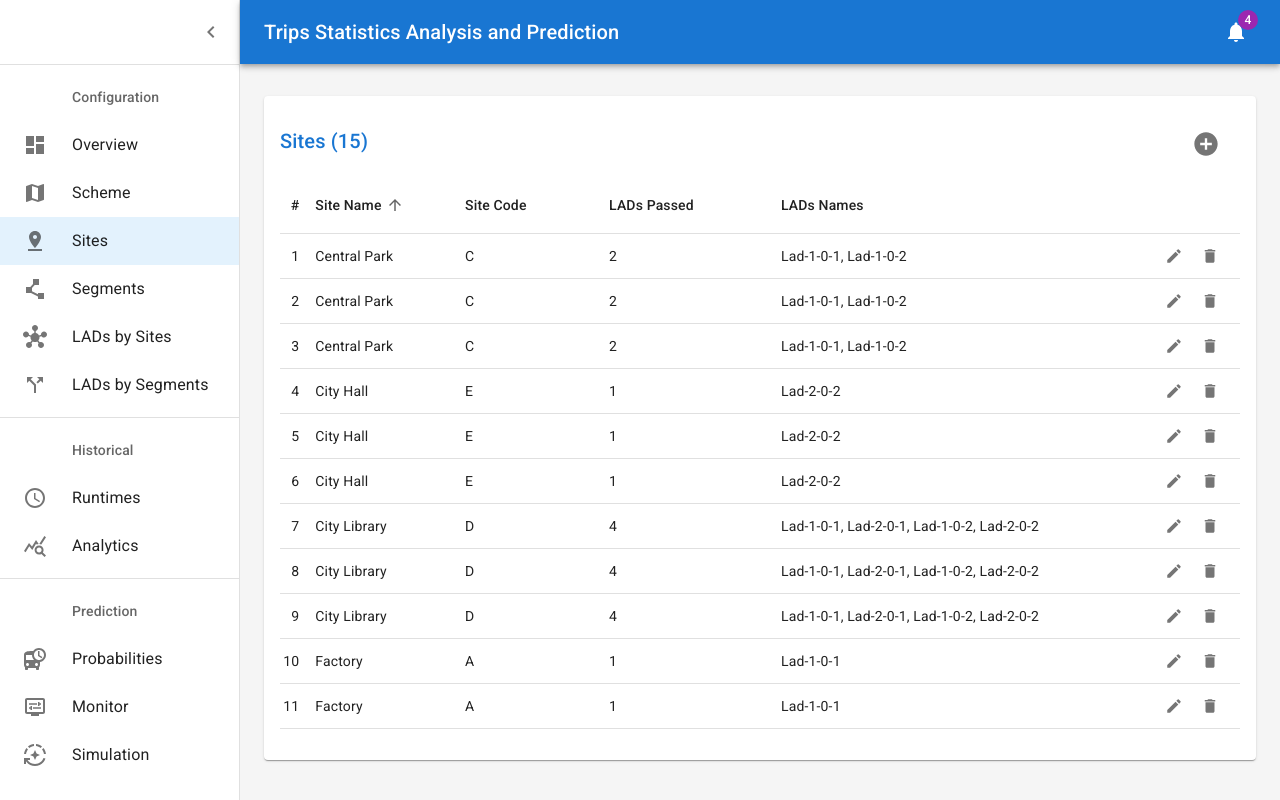
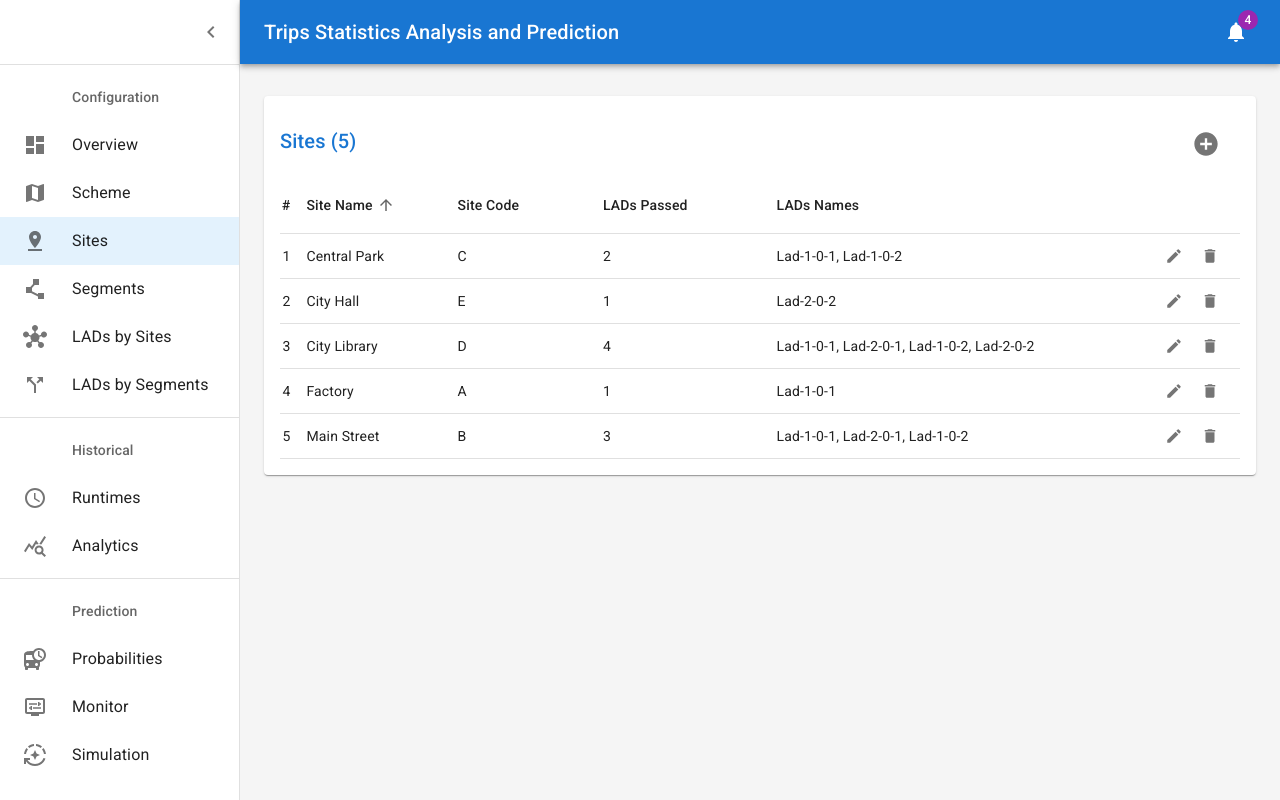
Before and after one commit to bars-p/predict-mvp, a Next.js app: page /sites in a window 1280 px wide. Built offline with nearby package versions, Linux system fonts and the light colour scheme.

Commit message:
Added Context API for data sharing

```diff
--- a/pages/_app.js
+++ b/pages/_app.js
@@ -5,6 +5,7 @@ import '@fontsource/roboto/300.css'
 import '@fontsource/roboto/400.css'
 import '@fontsource/roboto/500.css'
 import '@fontsource/roboto/700.css'
+import DataContextProvider from '../src/contexts/DataContext';
 
 
 export default function App({ Component, pageProps }) {
@@ -15,7 +16,9 @@ export default function App({ Component, pageProps }) {
       </Head>
       <main>
         <Layout>
-          <Component {...pageProps} />
+          <DataContextProvider>
+            <Component {...pageProps} />
+          </DataContextProvider>
         </Layout>
       </main>
     </>
--- a/src/Sites.js
+++ b/src/Sites.js
@@ -1,4 +1,4 @@
-import * as React from 'react';
+import React, { useContext } from 'react';
 import PropTypes from 'prop-types';
 import { createTheme, ThemeProvider } from '@mui/material/styles';
 import CssBaseline from '@mui/material/CssBaseline';
@@ -21,7 +21,7 @@ import Toolbar from '@mui/material/Toolbar';
 import Tooltip from '@mui/material/Tooltip';
 import { visuallyHidden } from '@mui/utils';
 import Title from './Title';
-
+import { DataContext } from './contexts/DataContext';
 
 const mdTheme = createTheme();
 
@@ -70,7 +70,7 @@ const tableHeaders = [
   },
 ];
 
-const sitesList = [
+const sitesListOld = [
   {
     id: 1,
     name: 'Factory',
@@ -163,15 +163,6 @@ const sitesList = [
   },
 ];
 
-const tableData = sitesList.map( site => ({
-  id: site.id,
-  name: site.name,
-  code: site.short,
-  ladsNumber: site.ladsList.length,
-  ladsName: site.ladsList.join(', '),
-  action: null,
-}));
-
 function descendingComparator(a, b, orderBy) {
   if (b[orderBy] < a[orderBy]) {
     return -1;
@@ -260,6 +251,16 @@ function EnhancedTable() {
   const [order, setOrder] = React.useState('asc');
   const [orderBy, setOrderBy] = React.useState('name');
 
+  const { sites, deleteSite } = useContext(DataContext);
+  const tableData = sites.map( site => ({
+    id: site.id,
+    name: site.name,
+    code: site.short,
+    ladsNumber: site.ladsList.length,
+    ladsName: site.ladsList.join(', '),
+    action: null,
+  }));
+
   const handleRequestSort = (event, property) => {
     const isAsc = orderBy === property && order === 'asc';
     setOrder(isAsc ? 'desc' : 'asc');
@@ -299,7 +300,7 @@ function EnhancedTable() {
                 <IconButton
                   size='small'
                   sx={{ ml: 1 }}
-                  onClick={() => console.log('Delete item:', row.id, row.name)}
+                  onClick={() => deleteSite(row.id)}
                 >
                   <DeleteIcon
                     fontSize='inherit'
@@ -315,6 +316,7 @@ function EnhancedTable() {
 };
 
 export default function Sites() {
+  const { sites } = useContext(DataContext);
   return (
     <ThemeProvider theme={mdTheme}>
           <Grid container spacing={3}>
@@ -327,7 +329,7 @@ export default function Sites() {
                   maxHeight: '83vh'
                 }}
               >
-                <EnhancedTableToolbar>Sites ({tableData.length})</EnhancedTableToolbar>
+                <EnhancedTableToolbar>Sites ({sites.length})</EnhancedTableToolbar>
                 <TableContainer>
                   <EnhancedTable />
                 </TableContainer>
--- /dev/null
+++ b/src/contexts/DataContext.js
@@ -0,0 +1,49 @@
+import React, { useState, createContext } from 'react';
+
+export const DataContext = createContext();
+
+const DataContextProvider = ({ children }) => {
+  const [sites, setSites] = useState([
+    {
+      id: 1,
+      name: 'Factory',
+      short: 'A',
+      ladsList: ['Lad-1-0-1'],
+    },
+    {
+      id: 2,
+      name: 'Main Street',
+      short: 'B',
+      ladsList: ['Lad-1-0-1', 'Lad-2-0-1', 'Lad-1-0-2'],
+    },
+    {
+      id: 3,
+      name: 'Central Park',
+      short: 'C',
+      ladsList: ['Lad-1-0-1', 'Lad-1-0-2'],
+    },
+    {
+      id: 4,
+      name: 'City Library',
+      short: 'D',
+      ladsList: ['Lad-1-0-1', 'Lad-2-0-1', 'Lad-1-0-2', 'Lad-2-0-2'],
+    },
+    {
+      id: 5,
+      name: 'City Hall',
+      short: 'E',
+      ladsList: ['Lad-2-0-2'],
+    },
+  ]);
+  const deleteSite = (id) => {
+    setSites(sites.filter(site => site.id != id));
+  };
+
+  return (
+    <DataContext.Provider value={{ sites, deleteSite }}>
+      {children}
+    </DataContext.Provider>
+  );
+};
+
+export default DataContextProvider;
```
